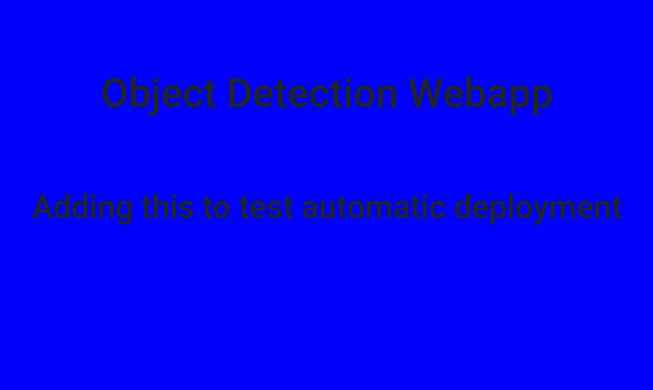
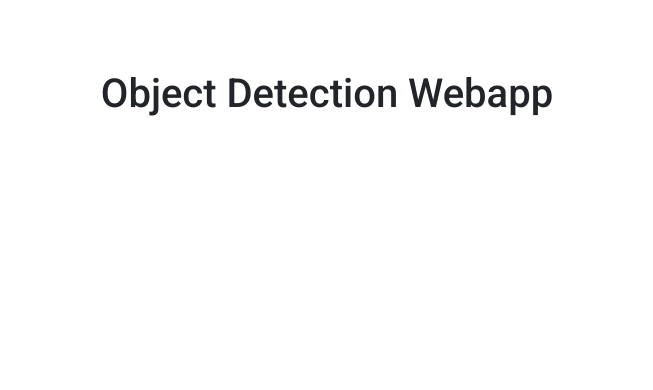
Before and after one commit to DavidG16/object_detection_webapp, a Flask app: page / in a window 1280 px wide. Shown: the top 390 px of the page, without its empty margins (313-966 px from the left). Run offline with Flask 2, Linux system fonts and the light colour scheme.

Commit message:
test css

```diff
--- a/app/object_detection/templates/index.html
+++ b/app/object_detection/templates/index.html
@@ -2,7 +2,7 @@
 
 <div class="container text-center" id="main-container">
     <div>
-        <h2>Adding this to test automatic deployment</h2>
+
 
         <video autoplay="true" id="videoElement"> </video>
     </div>
--- a/app/static/styles.css
+++ b/app/static/styles.css
@@ -1,6 +1,6 @@
 body {
     font-family: 'Roboto', sans-serif;
-    background-color: blue;
+
 }
 
 .btn {
```
